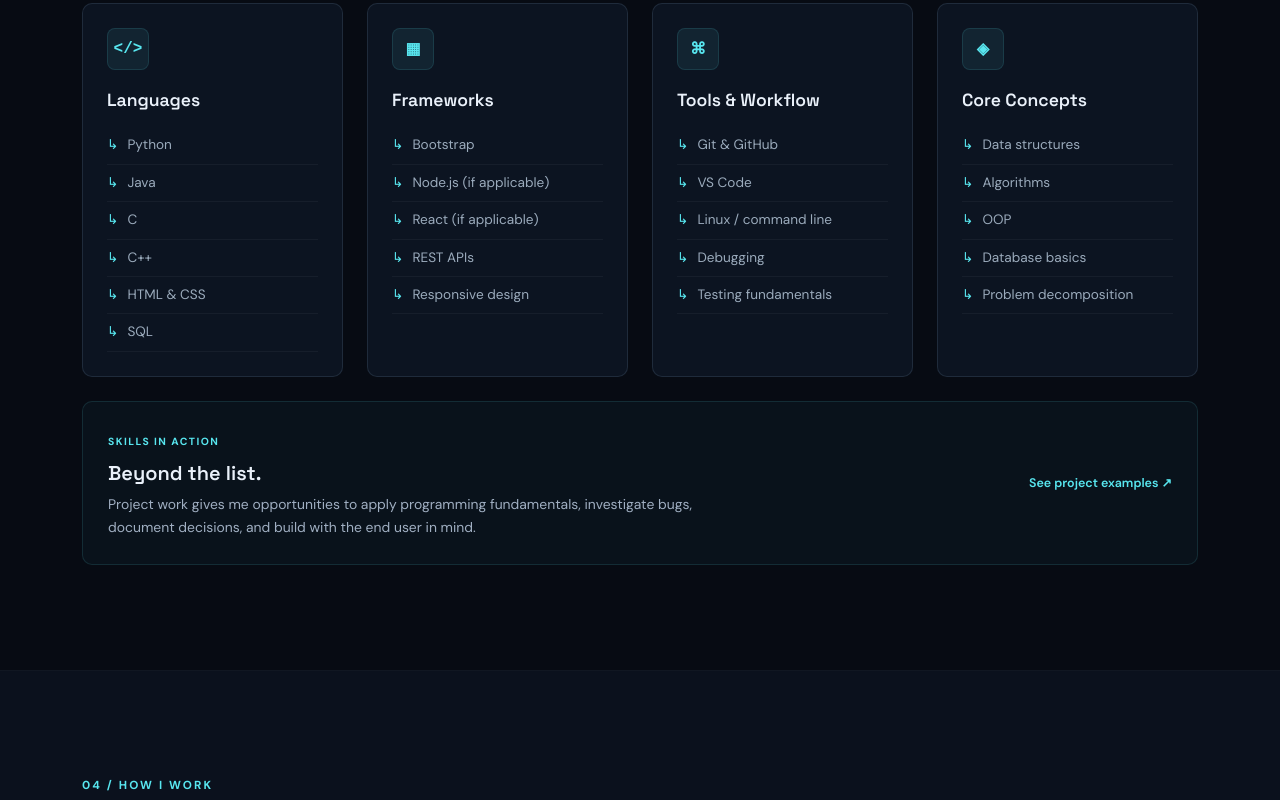
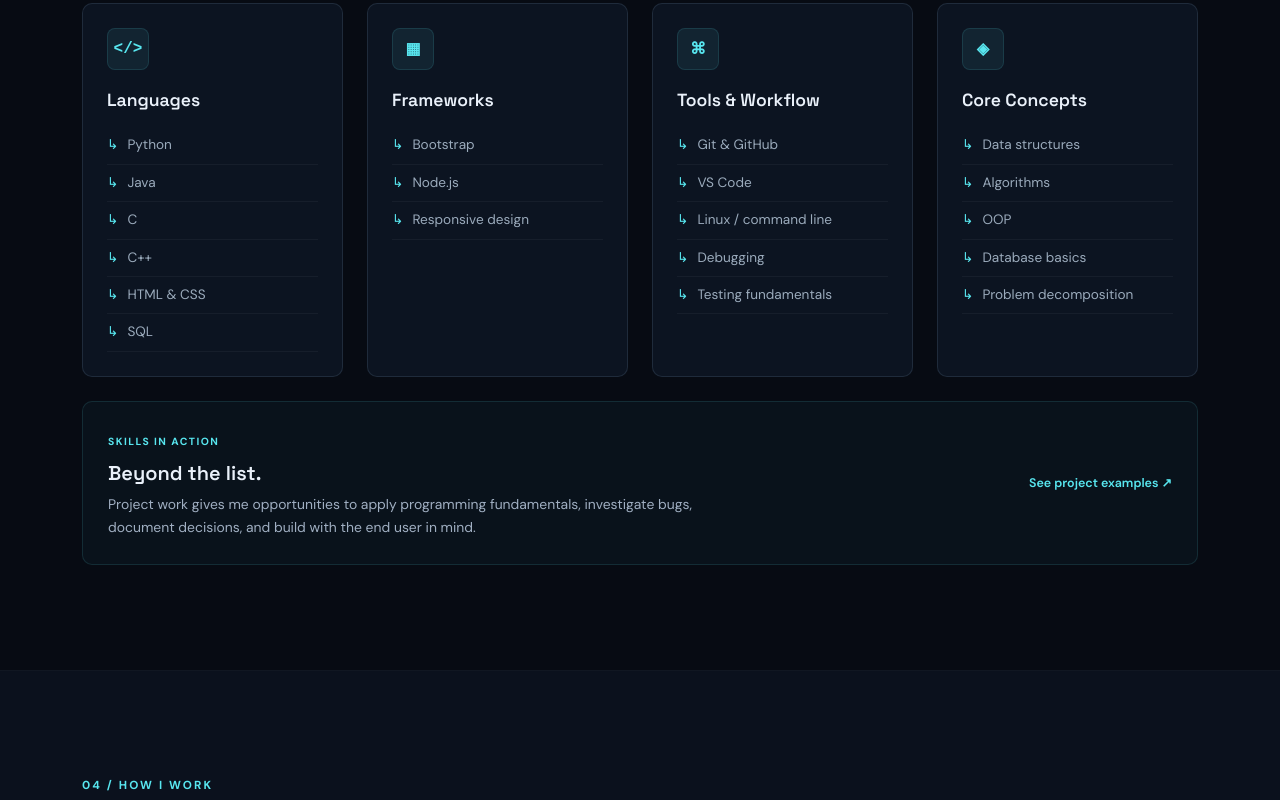
Before and after one commit to Monoculous/monoculous.github.io, a plain HTML site: page index.html in a window 1280 px wide. Shown: the part 2940-3740 px from the top of the page. Drawn offline with nearby package versions, Linux system fonts and the light colour scheme.

Commit message:
updated skills list

```diff
--- a/index.html
+++ b/index.html
@@ -156,7 +156,7 @@
         <div class="section-heading"><p class="eyebrow">03 / TOOLKIT</p><h2>Skills I bring to the table.</h2><p class="section-side-copy mt-3">Growing my toolkit through coursework, independent projects, and hands-on experimentation.</p></div>
         <div class="row g-4">
           <div class="col-md-6 col-lg-3"><div class="skill-card"><div class="skill-icon">&lt;/&gt;</div><h3>Languages</h3><ul><li>Python</li><li>Java</li><li>C</li><li>C++</li></li><li>HTML & CSS</li><li>SQL</li></ul></div></div>
-          <div class="col-md-6 col-lg-3"><div class="skill-card"><div class="skill-icon">▦</div><h3>Frameworks</h3><ul><li>Bootstrap</li><li>Node.js (if applicable)</li><li>React (if applicable)</li><li>REST APIs</li><li>Responsive design</li></ul></div></div>
+          <div class="col-md-6 col-lg-3"><div class="skill-card"><div class="skill-icon">▦</div><h3>Frameworks</h3><ul><li>Bootstrap</li><li>Node.js</li><li>Responsive design</li></ul></div></div>
           <div class="col-md-6 col-lg-3"><div class="skill-card"><div class="skill-icon">⌘</div><h3>Tools & Workflow</h3><ul><li>Git & GitHub</li><li>VS Code</li><li>Linux / command line</li><li>Debugging</li><li>Testing fundamentals</li></ul></div></div>
           <div class="col-md-6 col-lg-3"><div class="skill-card"><div class="skill-icon">◈</div><h3>Core Concepts</h3><ul><li>Data structures</li><li>Algorithms</li><li>OOP</li><li>Database basics</li><li>Problem decomposition</li></ul></div></div>
         </div>
@@ -194,7 +194,6 @@
             <a href="https://github.com/Monoculous" target="_blank" rel="noopener noreferrer">GitHub ↗</a>
             <a href="https://www.linkedin.com/in/nathan-atkinson-1533b1330/" target="_blank" rel="noopener noreferrer">LinkedIn ↗</a>
           </div>
-          <p class="placeholder-note mt-4">Replace email and profile links with your real accounts. Remove any profile you don't use.</p>
         </div>
       </div>
     </section>
```
